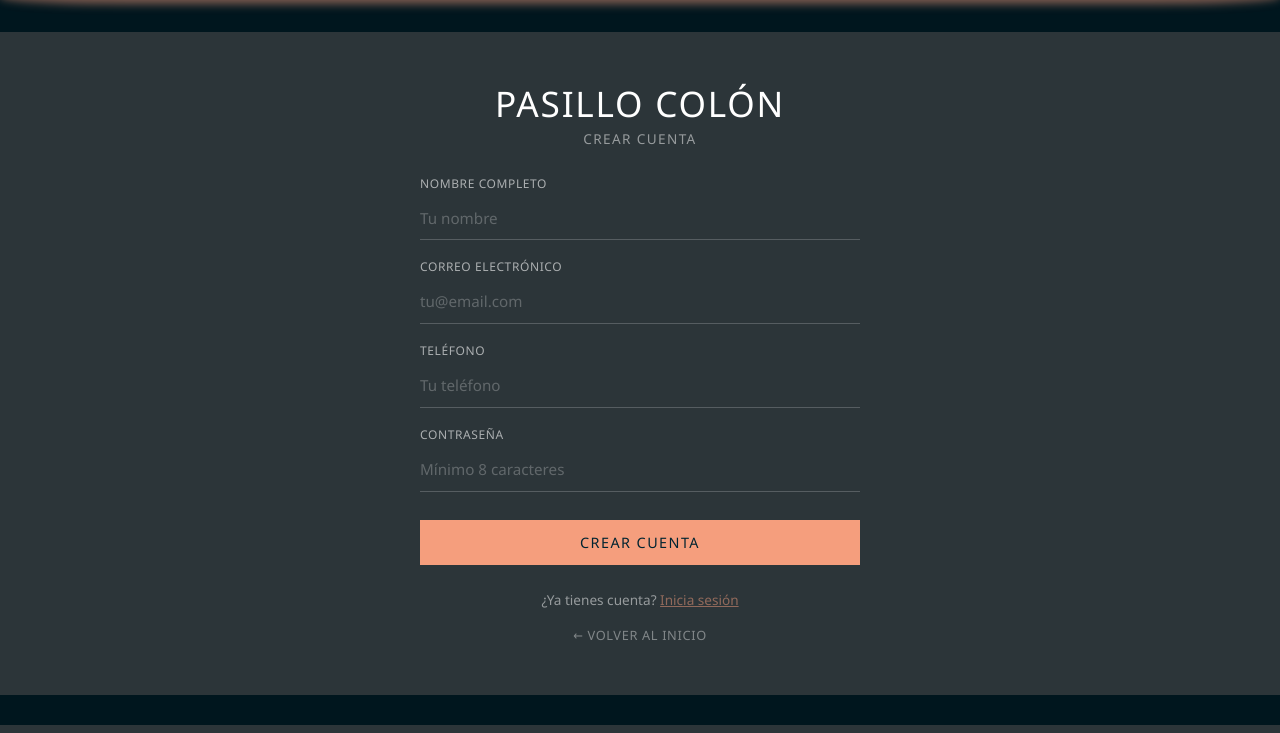
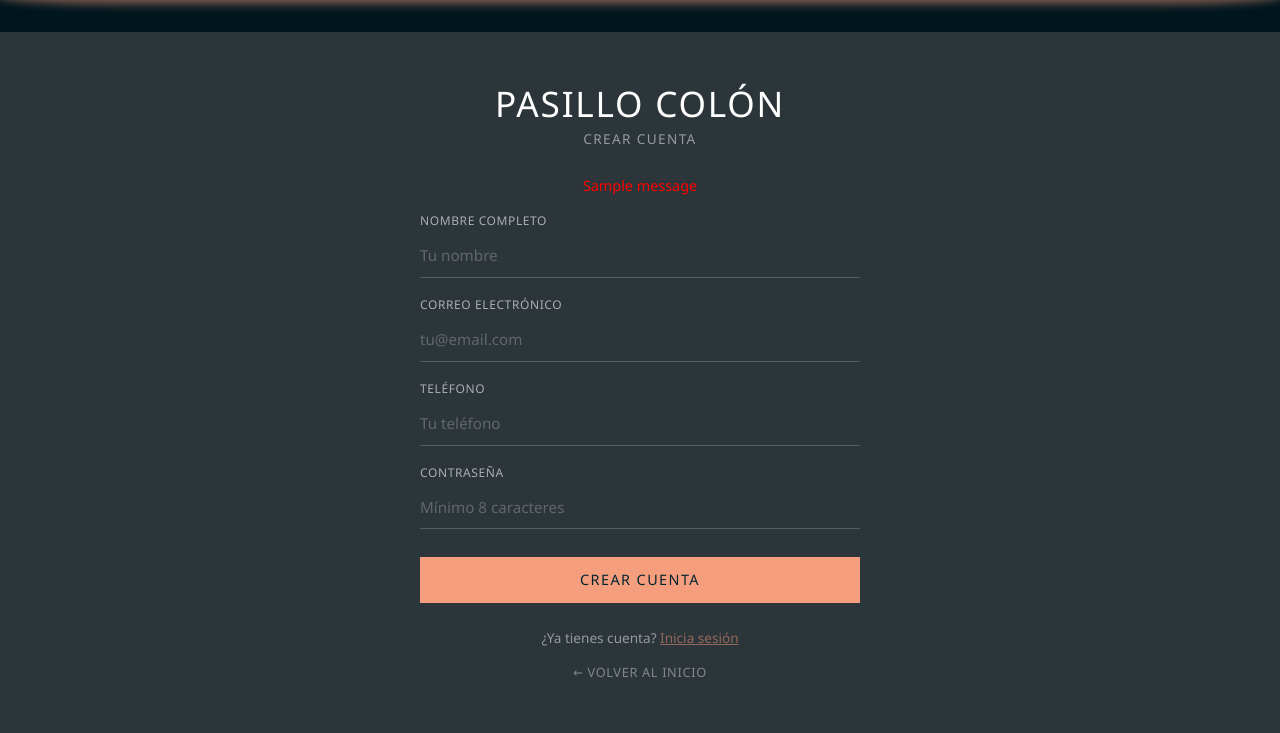
Before and after one commit to Sponton-Lucas/Proyecto-Final-IDS, a Flask app: page /registro in a window 1280 px wide. Shown: the part 75-808 px from the top of the page. Run offline with Flask 3, Linux system fonts and the light colour scheme; one stand-in notice (Sample message) is shown.

Commit message:
Se agregan mensajes flash a la pagina de registro por si pones una contraseña menor a 8 o si telefono tiene letras

```diff
--- a/front-end/blueprints/registro_routes.py
+++ b/front-end/blueprints/registro_routes.py
@@ -13,6 +13,15 @@ def registro():
 @registro_bp.route('/registrarse', methods=['POST'])
 def register_form():
     datos_usuario = request.form.to_dict()
+
+    if not datos_usuario['telefono'].isdigit():
+        flash("El teléfono solo puede contener números", "error")
+        return redirect('/registro')
+
+    if len(datos_usuario['contrasenia']) < 8:
+        flash("La contraseña debe tener al menos 8 caracteres", "error")
+        return redirect('/registro')
+
     respuesta = requests.post("http://localhost:5000/usuarios", json=datos_usuario)
     if respuesta.status_code == 201:
         usuario = respuesta.json()
@@ -20,4 +29,6 @@ def register_form():
         session["usuario_id"] = usuario["id_usuario"]
         session["email"] = usuario["email"]
         return redirect('/usuario')
+
+    flash("Error al crear el usuario", "error")
     return redirect('/registro')
--- a/front-end/static/css/styles.css
+++ b/front-end/static/css/styles.css
@@ -510,4 +510,11 @@
 .s24-enlace-volver:hover {
   opacity: 0.8;
 }
+
+.s24-error {
+    color: red;
+    font-size: 0.9rem;
+    margin-bottom: 1rem;
+    text-align: center;
+}
 /* --- FIN ESTILOS SECCIÓN 24 --- */
--- a/front-end/templates/registro.html
+++ b/front-end/templates/registro.html
@@ -12,6 +12,13 @@
             <h2 class="s24-titulo-principal">PASILLO COLÓN</h2>
             <p class="s24-subtitulo">CREAR CUENTA</p>
         </div>
+        {% with mensajes = get_flashed_messages(with_categories=true) %}
+            {% if mensajes %}
+                {% for categoria, mensaje in mensajes %}
+                    <p class="s24-error">{{ mensaje }}</p>
+                {% endfor %}
+            {% endif %}
+        {% endwith %}
         <form action="/registrarse" method="POST" class="s24-formulario">
             <div class="s24-grupo-input">
                 <label for="nombre" class="s24-label">NOMBRE COMPLETO</label>
```
